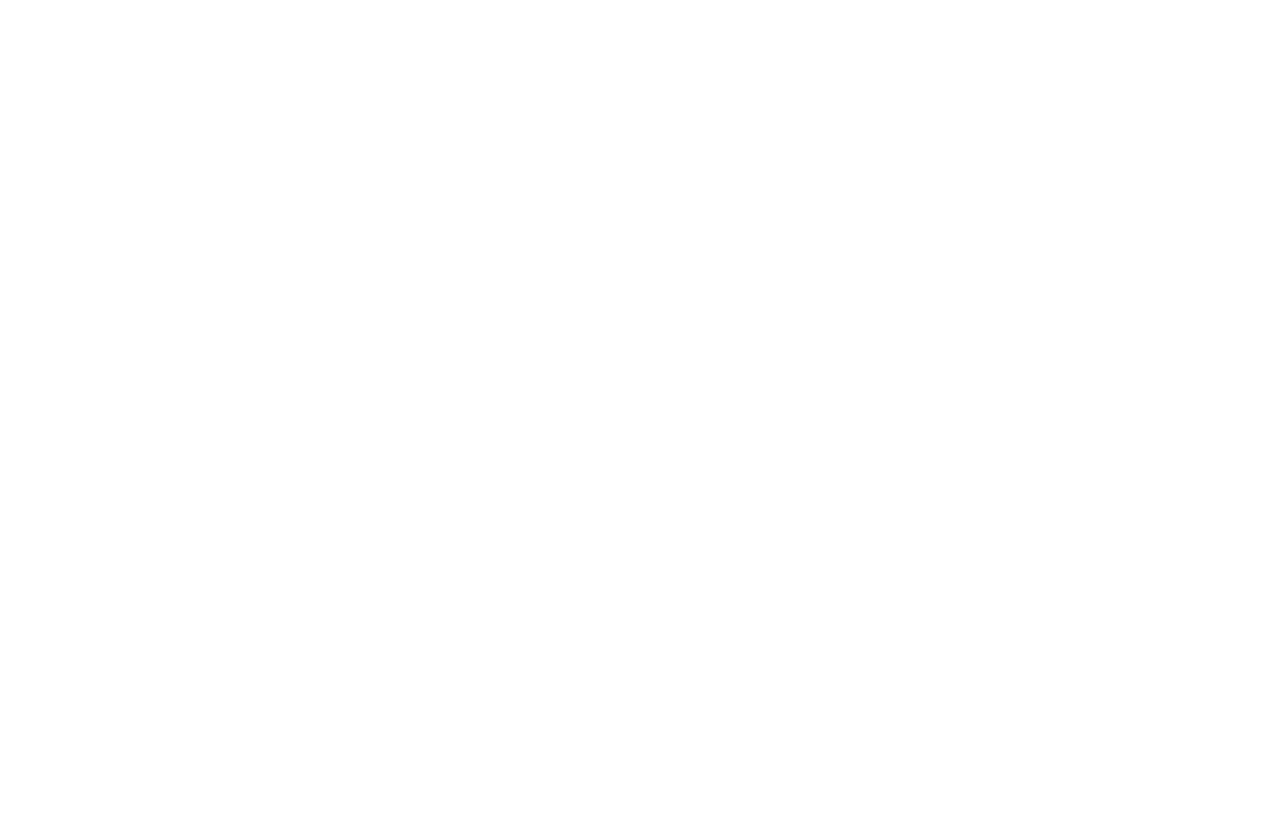
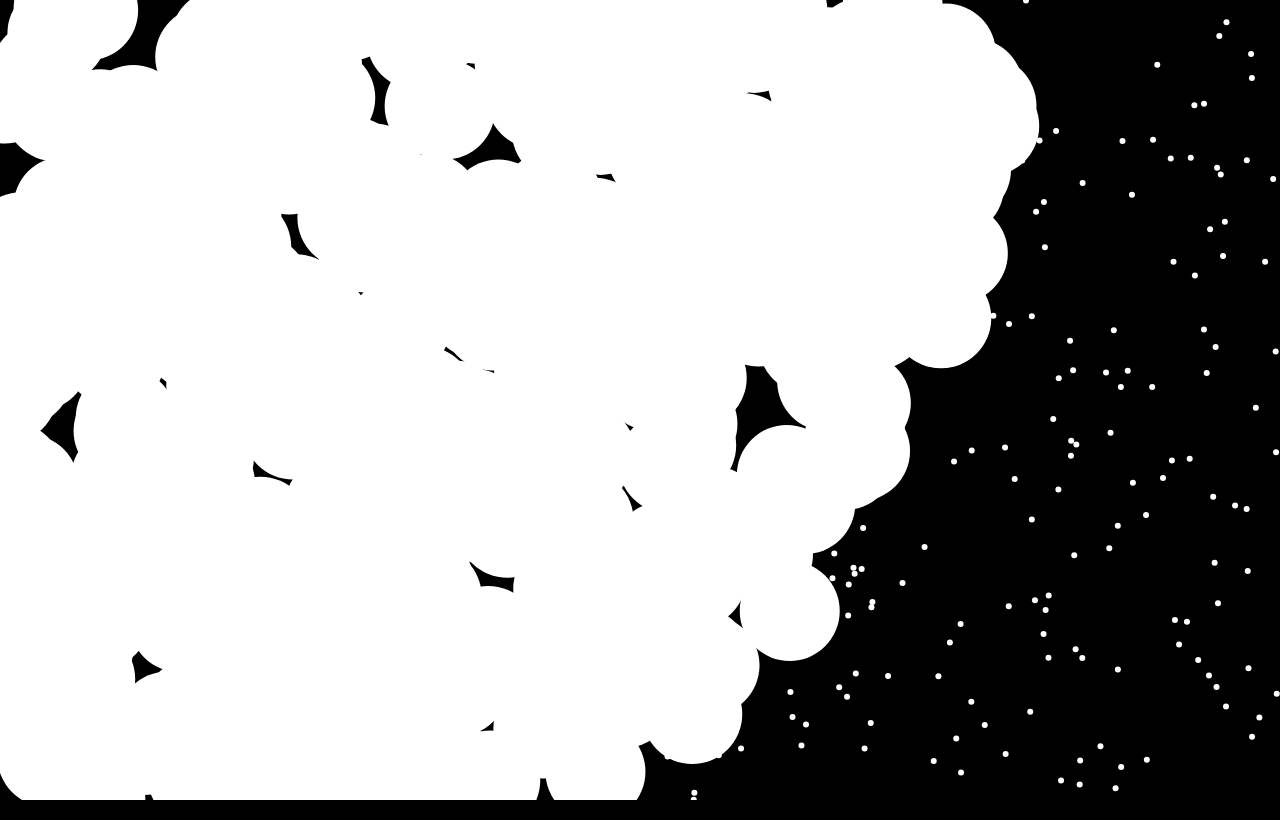
Before and after one commit to IzreelJames/particles, a plain HTML site: page index.html in a window 1280 px wide. Drawn offline with Linux system fonts and the light colour scheme.

Commit message:
second commit

```diff
--- a/index.html
+++ b/index.html
@@ -4,6 +4,7 @@
     <meta charset="UTF-8">
     <meta http-equiv="X-UA-Compatible" content="IE=edge">
     <meta name="viewport" content="width=device-width, initial-scale=1.0">
+    <link rel="stylesheet" href="mystyle.css">
     <title>Move Me Particles</title>
 </head>
 <body>
--- a/script.js
+++ b/script.js
@@ -1,17 +1,76 @@
 const canvas = document.getElementById('canvas1');
 const ctx = canvas.getContext('2d');
-canvas.width = window.innderWidth;
+canvas.width = window.innerWidth;
 canvas.height = window.innerHeight;
 let particleArray = [];
 
 // handle mouse
-const mouse = {
+let mouse = {
     x: null,
     y: null,
     radius: 150
 }
 
-window.addEventListener('mousemove', function(e){
-    mouse.x = e.x;
-    mouse.y = e.y;
-})
+window.addEventListener('mousemove', function(event){
+    mouse.x = event.x;
+    mouse.y = event.y;
+    // console.log(mouse.x, mouse.y);
+});
+
+
+ctx.fillStyle = 'white';
+ctx.font = '30px Verdana';
+ctx.fillText('A', 0, 30);
+const data = ctx.getImageData(0, 0, 100, 100);
+
+class Particle {
+    constructor(x,y){
+        this.x = x;
+        this.y = y;
+        this.size = 3;
+        this.baseX = this.x;
+        this.baseY = this.y;
+        this.density = (Math.random() * 30) + 1;
+
+    }
+    draw(){
+        ctx.fillStyle = 'white';
+        ctx.beginPath();
+        ctx.arc(this.x,this.y,this.size,0,Math.PI * 2);
+        ctx.closePath();
+        ctx.fill();
+    }
+    update(){
+        let dx = mouse.x - this.x;
+        let dy = mouse.y - this.y;
+        let distance = Math.sqrt(dx * dx + dy * dy);
+        if (distance < 1000){
+            this.size = 50;
+        } else {
+            this.size = 3;
+        }
+    }
+}
+
+function init() {
+    particleArray = [];
+    for (let i = 0; i < 500; i++){
+        let x = Math.random() * canvas.width;
+        let y = Math.random() * canvas.height;
+        particleArray.push(new Particle(x,y));
+    }
+    // particleArray.push(new Particle(50,200));
+    // particleArray.push(new Particle(80,50));
+}
+init();
+console.log(particleArray)
+
+function animate() {
+ctx.clearRect(0, 0, canvas.width, canvas.height);
+for (let i = 0; i < particleArray.length; i++){
+    particleArray[i].draw();
+    particleArray[i].update();
+}
+    requestAnimationFrame(animate);
+}
+animate();
```
